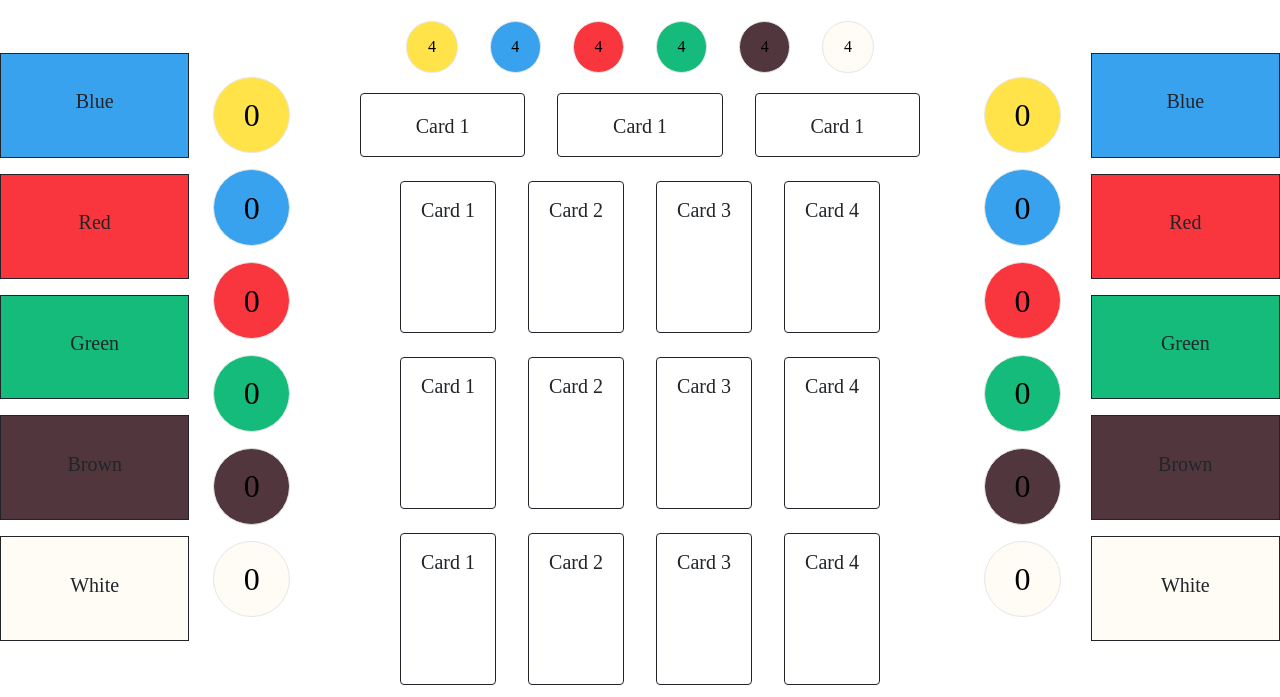
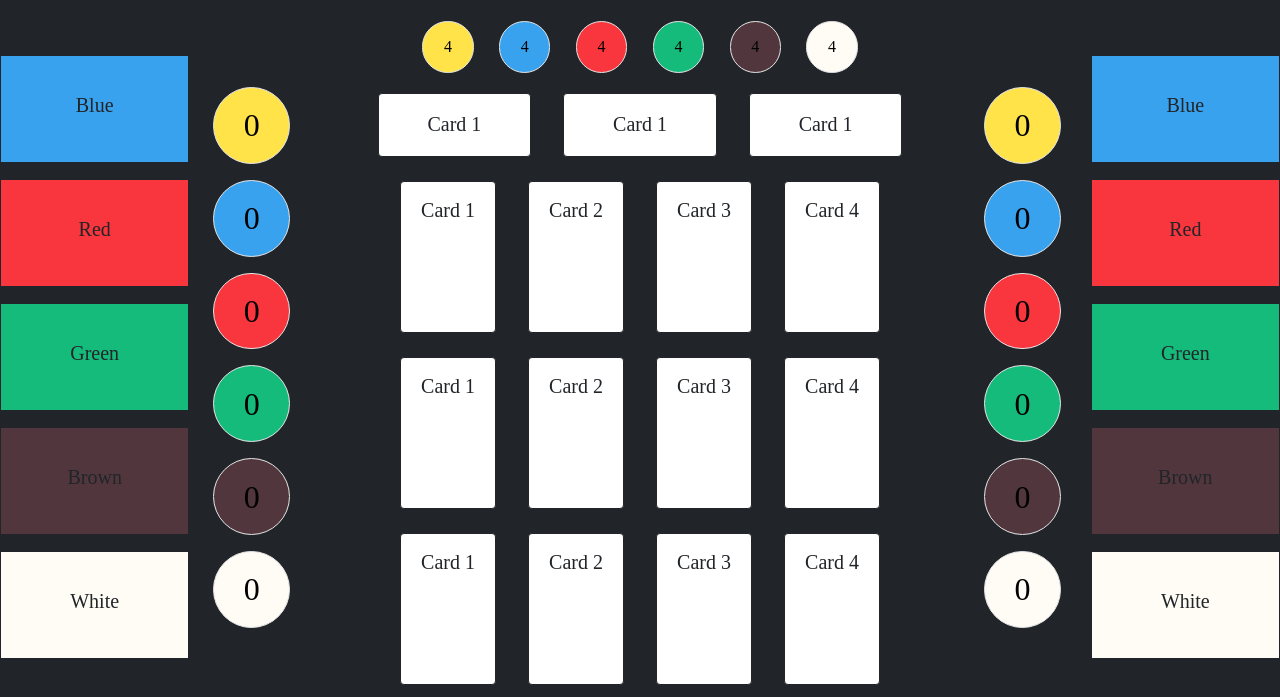
Before and after one commit to KChungTM/SplendorJS, a plain HTML site: page interface.html in a window 1280 px wide. Shown: the part 109-806 px from the top of the page. Drawn offline with nearby package versions, Linux system fonts and the light colour scheme.

Commit message:
aesthetic changes
made dark mode and fixed the padding of the player boards.

```diff
--- a/index.html
+++ b/interface.html
@@ -22,17 +22,17 @@
     </div>
 
     <!-- ACTION LABEL -->
-    <div class="bg-dark m-0">
-        <h4 class="actionLabel text-white text-center">Player 1's Turn</h4>
+    <div class="bg-dark">
+        <h4 class="actionLabel text-white text-center m-0 pt-2">Player 1's Turn</h4>
     </div>
 
     <!-- GAME BOARD -->
     <!--============-->
-    <div class="game d-flex justify-content-around">
+    <div class="game d-flex justify-content-around bg-dark h-100">
 
         <!-- Player 1 Board -->
         <!--================-->
-        <div class="player1 row w-25">
+        <div class="player1 player row w-25">
 
             <!-- Player 1 Cards -->
             <!-------------------->
@@ -194,7 +194,7 @@
 
         <!-- Player 2 Board -->
         <!--================-->
-        <div class="player2 row w-25">
+        <div class="player2 player row w-25">
 
             <!-- Player 2 Gems-->
             <!------------------>
--- a/styles.css
+++ b/styles.css
@@ -1,6 +1,8 @@
-body {
+body{
     overflow-x: hidden; /* Hide horizontal scrollbar */
-    font-family: "Quest"
+    font-family: "Quest";
+    height: 100vh;
+    position: fixed;
   }
 
 /* TOP BANNER */
@@ -21,8 +23,8 @@ h3.score2{
 /* GAME BOARD */
 /* ========== */
 .gem{
-    margin-right: 1rem;
-    margin-left: 1rem;
+    margin-right: 1vw;
+    margin-left: 1vw;
     width: 4vw;
     height: 4vw;
     border-radius: 50%;
@@ -32,6 +34,10 @@ h3.score2{
 
 .card{
     border: 1px solid;
+}
+
+.row{
+    padding-bottom: 10vh;
 }
 
 .cardRow{
@@ -50,20 +56,16 @@ h3.score2{
 }
 .nobleCard{
     height: 8vh;
-    width: 12rem;
-    padding-top: 0.25rem;
+    width: 12vw;
+    padding-top: 0.25vh;
 }
 
 /* PLAYER BOARDS */
 /* ============= */
 .playerCard{
     height: 15%;
-    margin-left: 0px;
-    margin-right: 0px;
     margin-top: 2vh;
     margin-bottom: 2vh;
-    padding-left: 0px;
-    padding-right: 0px;
     text-align: center;
 }
 
```
